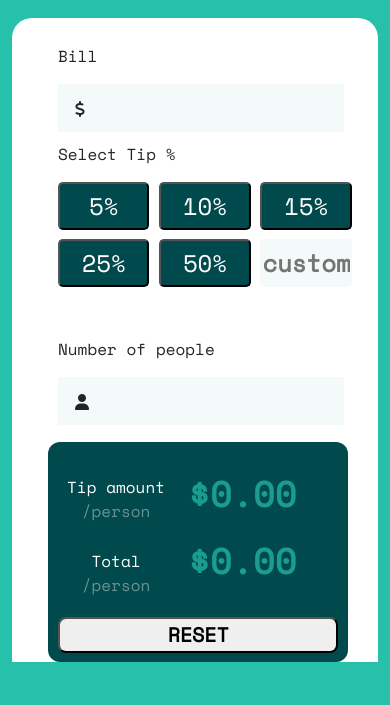
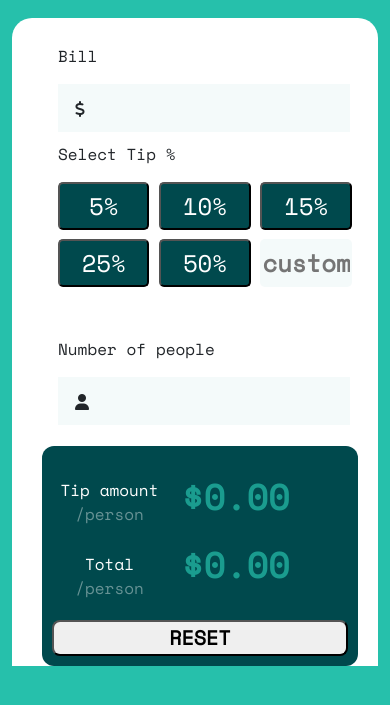
Before and after one commit to sreenadh2000/tipcalculator, a plain HTML site: page index.html in a window 390 px wide. Shown: the part 69-774 px from the top of the page. Drawn offline with nearby package versions, Linux system fonts and the light colour scheme.

Commit message:
Update style.css

```diff
--- a/style.css
+++ b/style.css
@@ -182,7 +182,7 @@ padding: 0 30px;
     left: 25px;
   }
   .inputs{
-    width: 97%;
+    width: 99%;
     margin-bottom: 10px;
   }
   input::placeholder{
@@ -194,10 +194,10 @@ padding: 0 30px;
   position: relative;
   display: inline-block;
   height: 40%;
-  width: 92%;
+  width: 97%;
   top: 90%;
- left: 5%;
- margin-top: 2%;
+ left: 3%;
+ margin-top: 3%;
   }
   .inner_table{
   margin: 20px 0 10px 8px;
```
